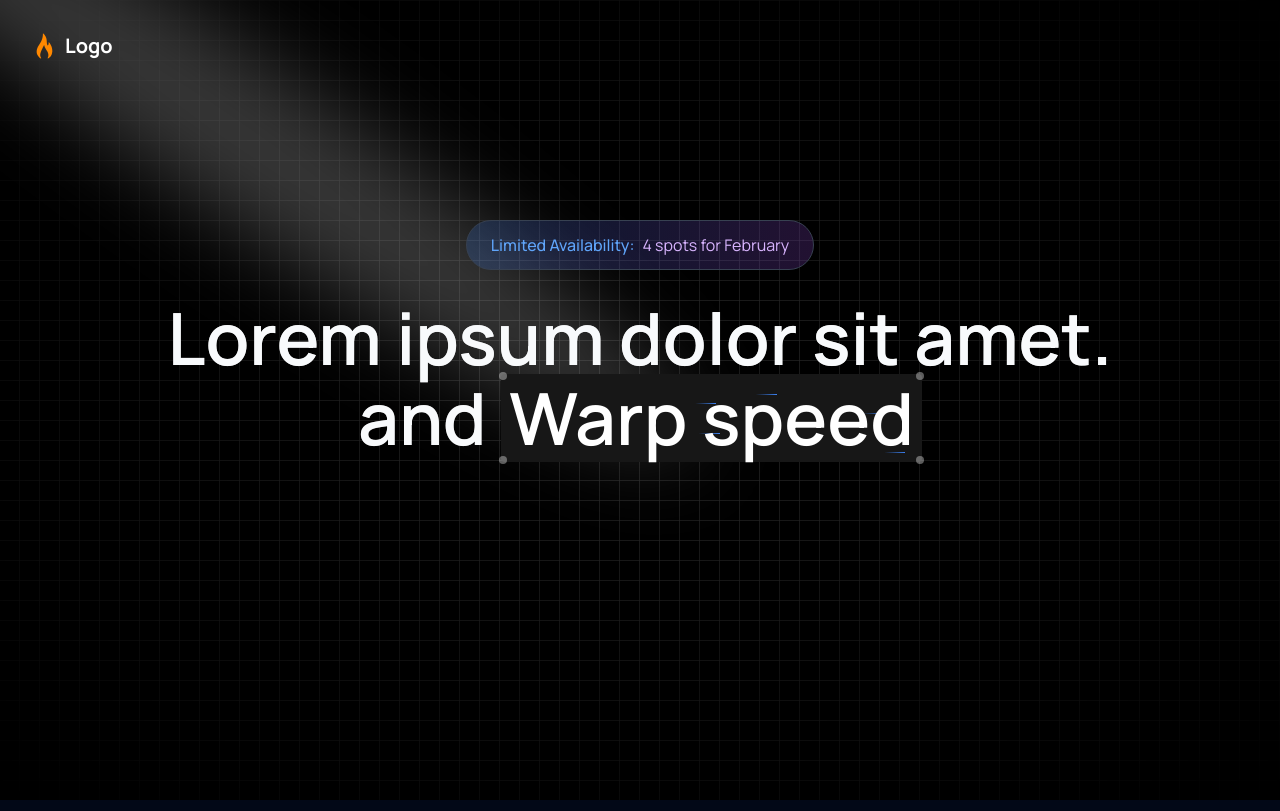
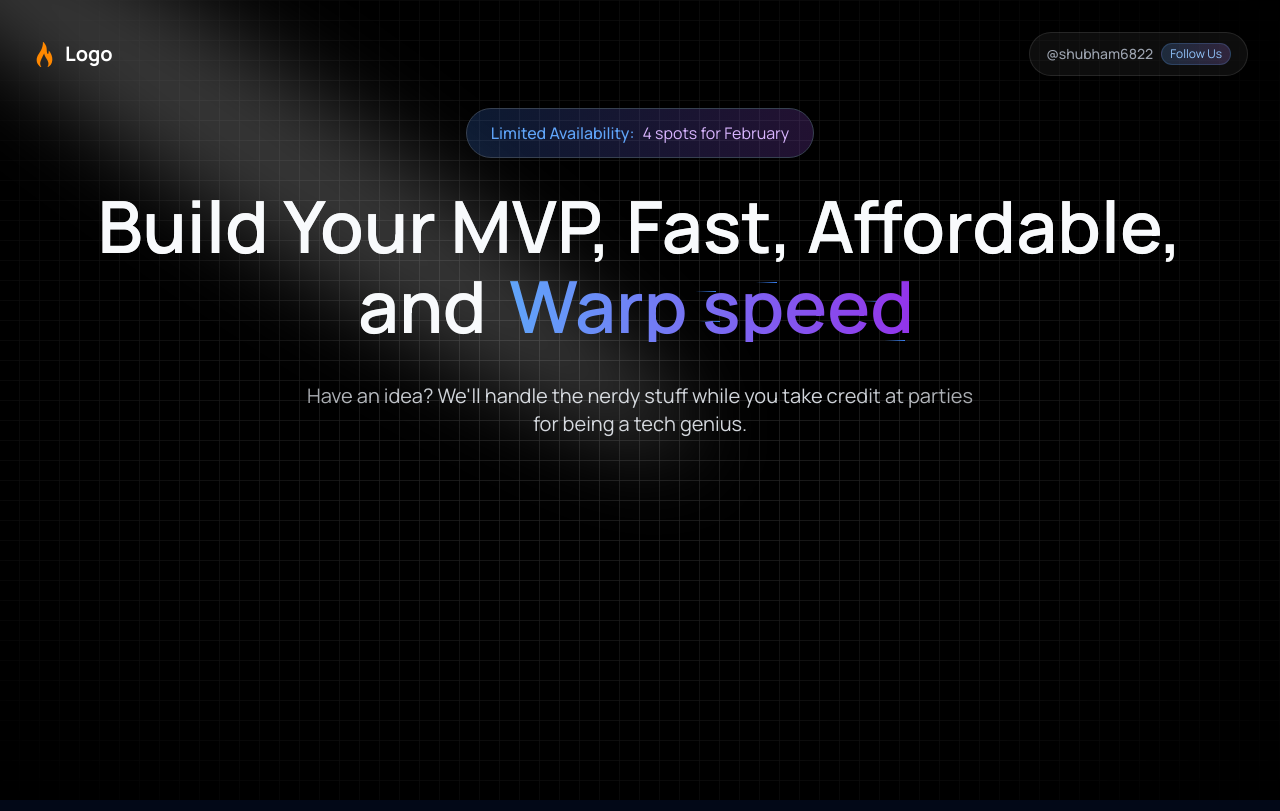
Before and after one commit to shubham6822/labs, a Next.js app: page / in a window 1280 px wide. Built offline with nearby package versions, Linux system fonts and the light colour scheme.

Commit message:
header complete

```diff
--- a/components/Header.tsx
+++ b/components/Header.tsx
@@ -1,13 +1,26 @@
-import Image from 'next/image'
-import React from 'react'
+import Image from "next/image";
+import Link from "next/link";
+import React from "react";
 
 export default function Header() {
-    return (
-        <div className="relative z-10 flex  gap-2 p-8 ">
-            <Image src="/logo.svg" alt="logo" width={25} height={25} />
-            <p className="text-xl font-bold text-black dark:text-white">
-                Logo
-            </p>
-        </div>
-    )
+  return (
+    <div className="relative z-10 flex  gap-2 p-8 justify-between ">
+      <div className="flex items-center gap-2">
+        <Image src="/logo.svg" alt="logo" width={25} height={25} />
+        <p className="text-xl font-bold text-black dark:text-white">Logo</p>
+      </div>
+      <Link
+        href={"https://x.com/shubham6822"}
+        target="_blank"
+        className="z-[100] relative group flex items-center gap-2 bg-white/5 hover:bg-white/10 px-4 py-2.5 rounded-full border border-white/10 hover:border-white/20 transition-all duration-300 cursor-pointer active:scale-95 touch-auto"
+      >
+        <span className="text-sm text-gray-400 group-hover:text-white font-medium transition-colors pointer-events-none">
+          @shubham6822
+        </span>
+        <span className="hidden sm:inline-block px-2 py-0.5 text-xs bg-gradient-to-r from-blue-400/20 to-purple-400/20 text-blue-300 rounded-full border border-blue-400/20 pointer-events-none">
+          Follow Us
+        </span>
+      </Link>
+    </div>
+  );
 }
--- a/components/HeroSection.tsx
+++ b/components/HeroSection.tsx
@@ -1,31 +1,43 @@
-import React from 'react'
-import { Cover } from './ui/cover'
-import { Spotlight } from './ui/Spotlight'
-import Image from 'next/image'
-import Header from './Header'
+import React from "react";
+import { Cover } from "./ui/cover";
+import { Spotlight } from "./ui/Spotlight";
+import Header from "./Header";
 
 export default function HeroSection() {
   return (
     <div>
-            <div className="h-screen w-full dark:bg-black bg-white  dark:bg-grid-white/[0.2] bg-grid-black/[0.2] font-[family-name:var(--font-manrope)] ">
+      <div className="h-screen w-full dark:bg-black bg-white  dark:bg-grid-white/[0.2] bg-grid-black/[0.2] font-[family-name:var(--font-manrope)] text-center ">
         <Spotlight
           className="-top-40 left-0 md:left-60 md:-top-0"
           fill="white"
         />
         <Header />
-                <div className='relative z-10 flex justify-center items-center mt-32'>
-                    <div className=' text-white py-1.5 sm:py-2 md:py-3 px-3 sm:px-4 md:px-6 rounded-full inline-flex items-center space-x-2 text-[13px] sm:text-sm md:text-base border border-gray-700 bg-gradient-to-r from-blue-500/20 to-purple-500/20 z-10 '>
-                        <span className="font-medium text-blue-400 z-10">Limited Availability:</span>
+        <div className="relative z-10 flex justify-center items-center ">
+          <div className=" text-white py-1.5 sm:py-2 md:py-3 px-3 sm:px-4 md:px-6 rounded-full inline-flex items-center space-x-2 text-[13px] sm:text-sm md:text-base border border-gray-700 bg-gradient-to-r from-blue-500/20 to-purple-500/20 z-10 ">
+            <span className="font-medium text-blue-400 z-10">
+              Limited Availability:
+            </span>
             <span className="text-purple-300 z-10">4 spots for February</span>
           </div>
         </div>
         <div className="absolute pointer-events-none inset-0 flex items-center justify-center dark:bg-black bg-white [mask-image:radial-gradient(ellipse_at_center,transparent_20%,black)]"></div>
-                <div className="text-[72px] sm:text-7xl font-semibold relative z-20  font-[family-name:var(--font-manrope)] bg-clip-text  bg-gradient-to-b from-neutral-200 to-neutral-500 py-8  text-center">
-                    Lorem ipsum dolor sit amet.<br />
-                    {/* Build Your MVP, Fast, Affordable, */}
-                    and <Cover>Warp speed</Cover>
+        <div className="text-4xl sm:text-7xl font-semibold relative z-20  bg-clip-text  bg-gradient-to-b from-neutral-200 to-neutral-500 py-8  ">
+          Build Your MVP, Fast, Affordable,
+          <br />
+          and{" "}
+          <Cover className="text-transparent bg-clip-text bg-gradient-to-r from-blue-400 to-purple-600">
+            Warp speed
+          </Cover>
+        </div>
+        <div>
+          <span className="text-xl  text-gray-300">
+            Have an idea? We&apos;ll handle the nerdy stuff while you take
+            credit at parties
+            <br />
+            <span>for being a tech genius.</span>
+          </span>
         </div>
       </div>
     </div>
-    )
+  );
 }
--- a/components/ui/cover.tsx
+++ b/components/ui/cover.tsx
@@ -38,7 +38,7 @@ export const Cover = ({
       onMouseEnter={() => setHovered(true)}
       onMouseLeave={() => setHovered(false)}
       ref={ref}
-            className="relative hover:bg-neutral-900  group/cover inline-block dark:bg-neutral-900 bg-neutral-100 px-2 py-2  transition duration-200 rounded-sm"
+      className="relative   group/cover inline-block  px-2 py-2  transition duration-200 rounded-sm"
     >
       <AnimatePresence>
         {hovered && (
@@ -131,16 +131,12 @@ export const Cover = ({
           },
         }}
         className={cn(
-                    "dark:text-white inline-block text-neutral-900 relative z-20 group-hover/cover:text-white transition duration-200",
+          " inline-block relative z-20  transition duration-200",
           className
         )}
       >
         {children}
       </motion.span>
-            <CircleIcon className="absolute -right-[2px] -top-[2px]" />
-            <CircleIcon className="absolute -bottom-[2px] -right-[2px]" delay={0.4} />
-            <CircleIcon className="absolute -left-[2px] -top-[2px]" delay={0.8} />
-            <CircleIcon className="absolute -bottom-[2px] -left-[2px]" delay={1.6} />
     </div>
   );
 };
@@ -209,20 +205,3 @@ export const Beam = ({
     </motion.svg>
   );
 };
-
-export const CircleIcon = ({
-    className,
-    delay,
-}: {
-    className?: string;
-    delay?: number;
-}) => {
-    return (
-        <div
-            className={cn(
-                `pointer-events-none animate-pulse group-hover/cover:hidden group-hover/cover:opacity-100 group h-2 w-2 rounded-full bg-neutral-600 dark:bg-white opacity-20 group-hover/cover:bg-white`,
-                className
-            )}
-        ></div>
-    );
-};
```
Lines whose indentation alone changed are shown as unchanged.
